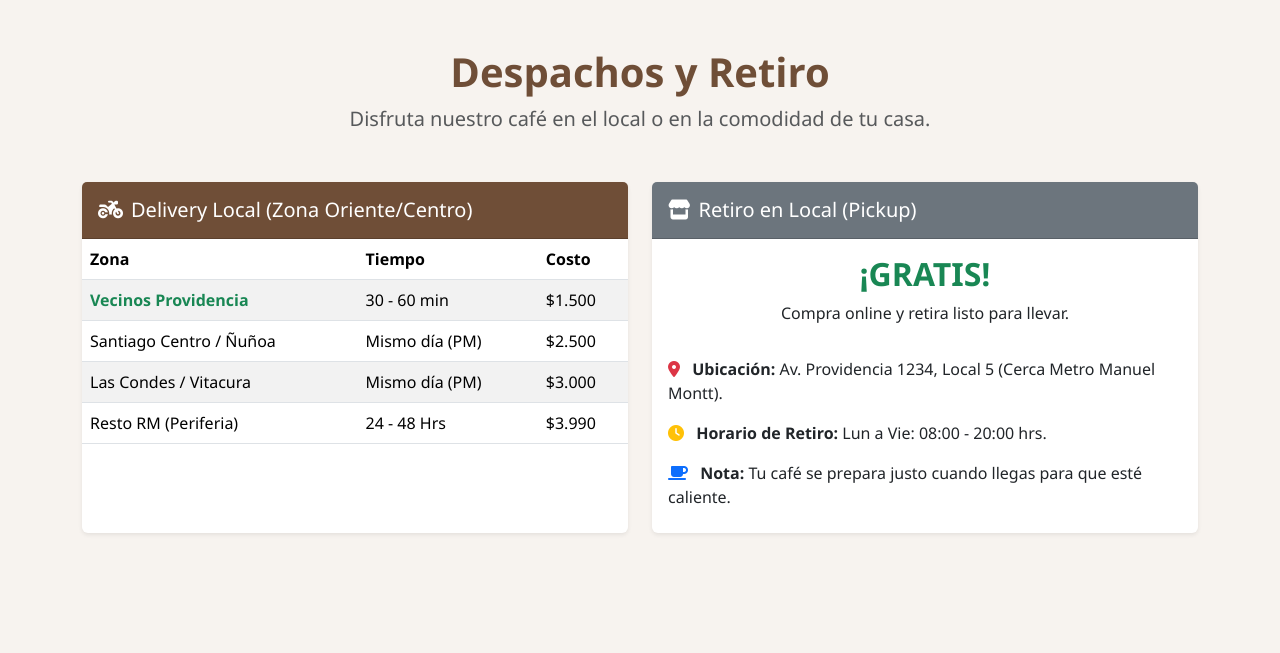
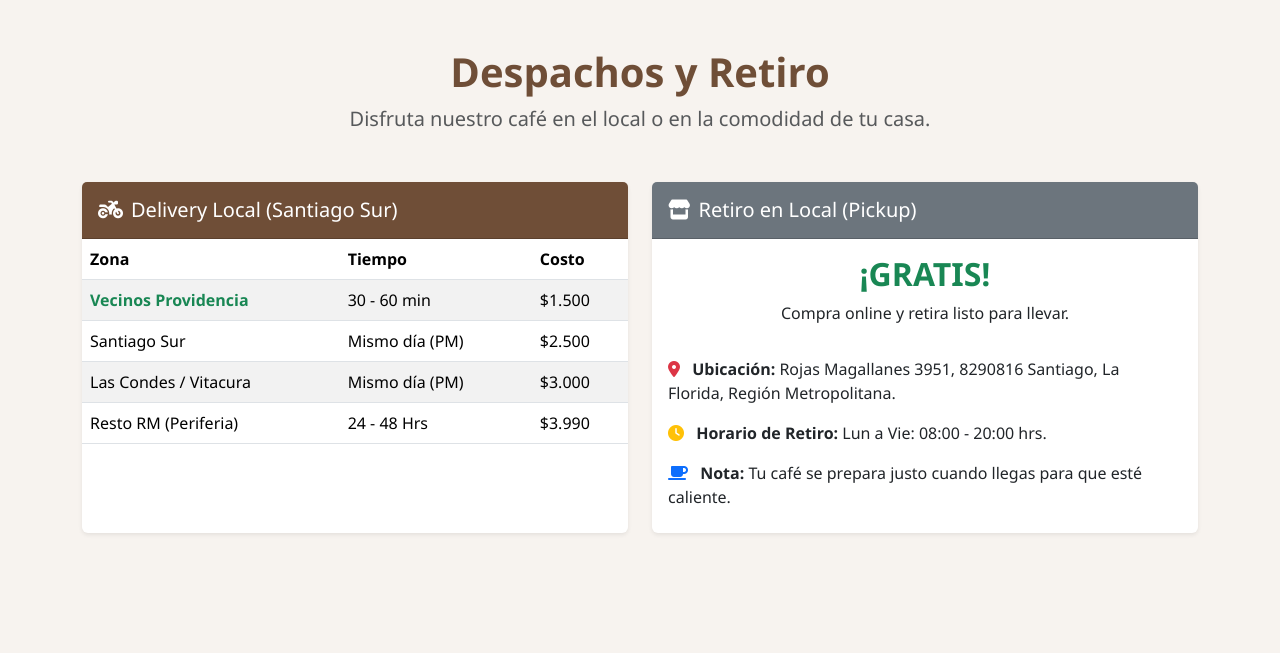
Before and after one commit to Diaulo0o0/Cafe-Delicias, a Django app: page /ayuda/envios/ in a window 1280 px wide. Shown: the part 56-709 px from the top of the page. Run offline with Django 3.2, Linux system fonts and the light colour scheme.

Commit message:
Update envios.html

```diff
--- a/cafe_delicias/delicias_cafe/templates/cafe_cafe/envios.html
+++ b/cafe_delicias/delicias_cafe/templates/cafe_cafe/envios.html
@@ -32,7 +32,7 @@
             <div class="col-md-6">
                 <div class="card border-0 shadow-sm h-100">
                     <div class="card-header py-3">
-                        <h5 class="m-0"><i class="fas fa-motorcycle me-2"></i>Delivery Local (Zona Oriente/Centro)</h5>
+                        <h5 class="m-0"><i class="fas fa-motorcycle me-2"></i>Delivery Local (Santiago Sur)</h5>
                     </div>
                     <div class="card-body p-0">
                         <table class="table table-striped mb-0">
@@ -50,7 +50,7 @@
                                     <td>$1.500</td>
                                 </tr>
                                 <tr>
-                                    <td>Santiago Centro / Ñuñoa</td>
+                                    <td>Santiago Sur</td>
                                     <td>Mismo día (PM)</td>
                                     <td>$2.500</td>
                                 </tr>
@@ -84,7 +84,7 @@
                         <ul class="list-group list-group-flush">
                             <li class="list-group-item border-0 ps-0">
                                 <i class="fas fa-map-marker-alt text-danger me-2"></i>
-                                <strong>Ubicación:</strong> Av. Providencia 1234, Local 5 (Cerca Metro Manuel Montt).
+                                <strong>Ubicación:</strong> Rojas Magallanes 3951, 8290816 Santiago, La Florida, Región Metropolitana.
                             </li>
                             <li class="list-group-item border-0 ps-0">
                                 <i class="fas fa-clock text-warning me-2"></i>
```
